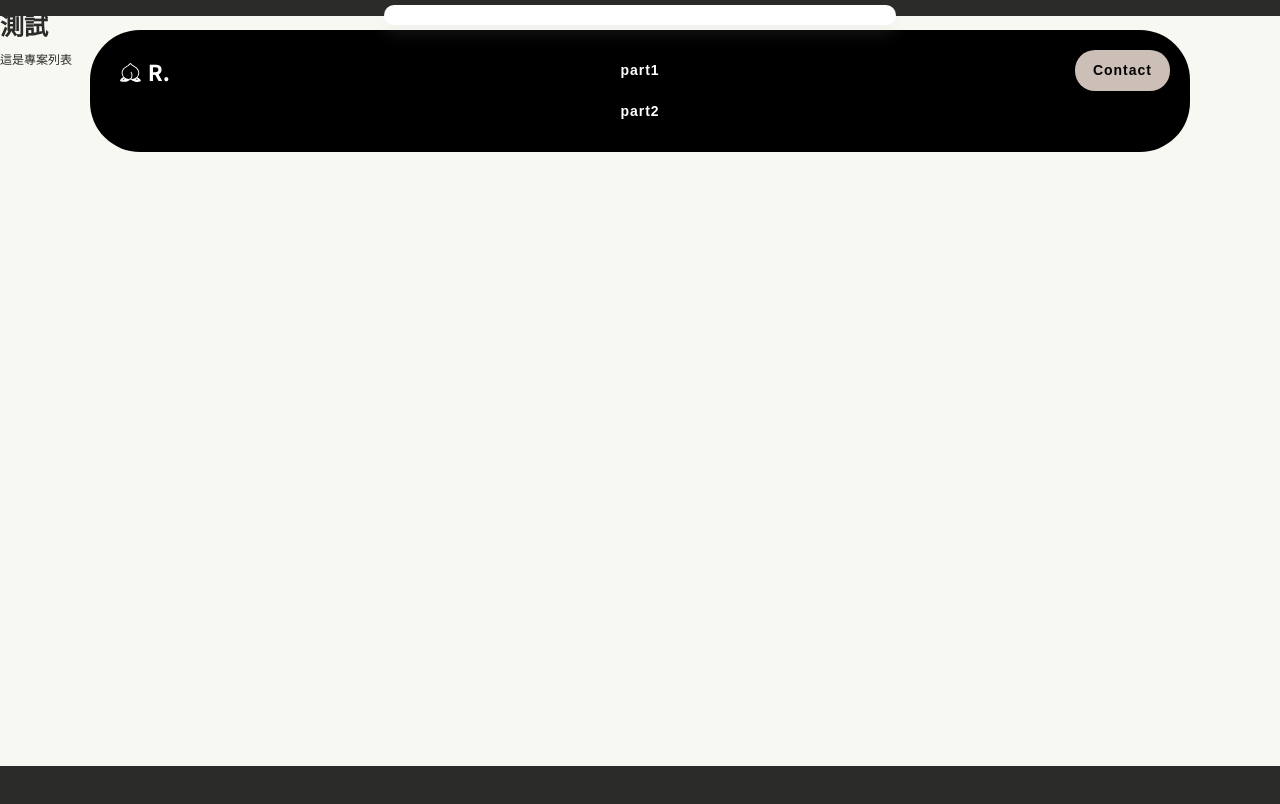
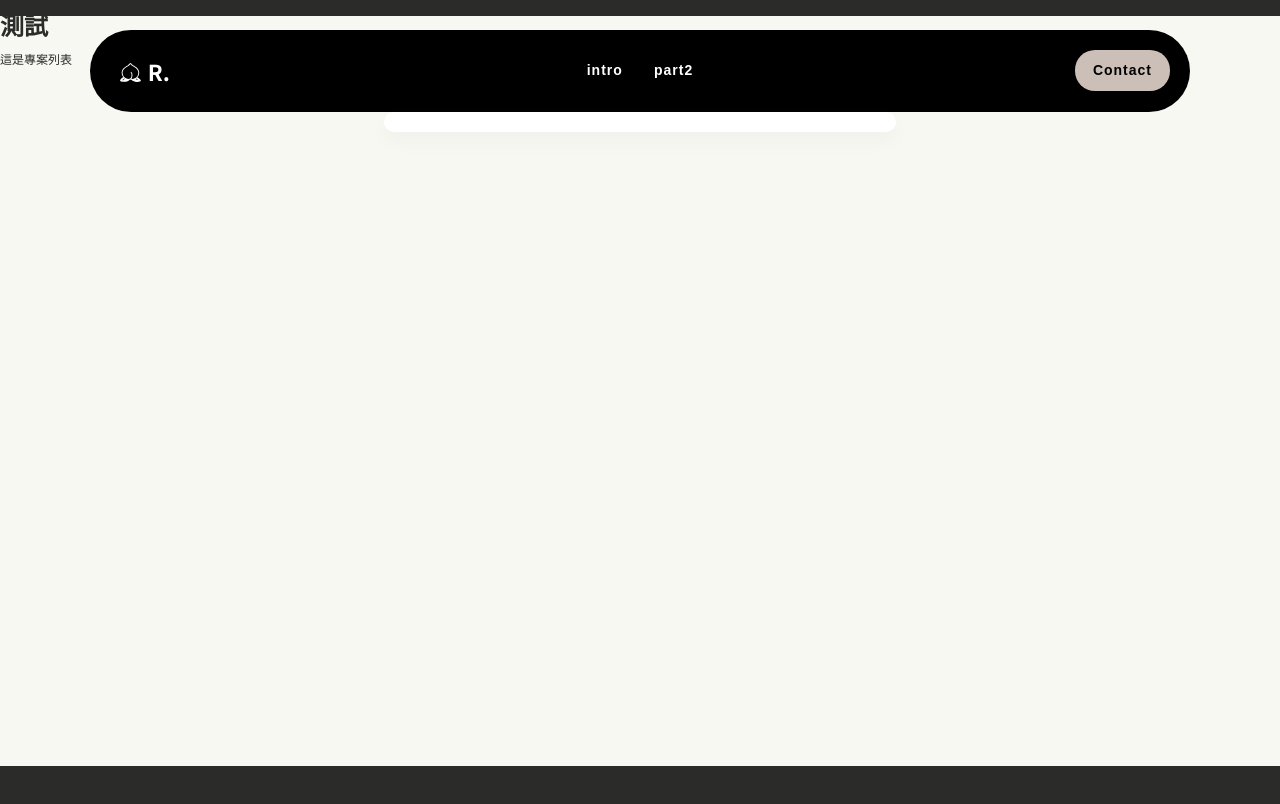
Before and after one commit to tingm1020/portfolio, a Next.js app: page /project in a window 1280 px wide. Both pictures are taken after a click on the button "part2". Shown: the top 804 px of the page. Built offline with nearby package versions, Linux system fonts and the light colour scheme; a web font is replaced by a local one.

Commit message:
fix: header.js & remove [slug].js cause of without data

```diff
--- a/src/assets/styles/Header.module.scss
+++ b/src/assets/styles/Header.module.scss
@@ -151,17 +151,21 @@ $pageColor1: #f7f8f2;
 				transition: all .6s;
 			}
 		}
+		&_arrow{
+			position: relative;
+			display: inline-block;
+			@include wh(15px,15px);
+			background: url(../../../public/images/arrow_right_000000.svg) 50% 50% no-repeat;
+			margin: 0 8px -1px;
+		}
 	}
 	&_hover{
 		&CollectMenu{
-			// position: relative;
-			position: absolute;
+			@include abs($w:40%,$h:auto,$l:50%,$t:100%);
 			background: #fff;
-			@include wh(40%,auto);
 			border-radius: 15px;
-			left: 50%;
-			top: 5px;
-			transform: translate(-50%,0);
+			z-index: 10;
+			transform: translateX(-50%);
 			box-shadow: 0 10px 15px rgba(200,200,200,.1);
 			&_block{
 				position: relative;
@@ -171,15 +175,34 @@ $pageColor1: #f7f8f2;
 			&_section{
 				color: #000;
 				line-height: 1.4;
+				display: grid;
+				grid-auto-flow: column;
+				grid-template-rows: repeat(4, auto);
+				gap: 1rem;
+				&_single100{
+					.menu_hoverCollectMenu_section_box{
+						width: 100%;
+					}
+				}
 				&_box{
 					position: relative;
-					display: flex;
-					flex-direction: column;
+					width: 50%;
+					padding: 20px;
+					box-sizing: border-box;
 					h4{
+						position: relative;
+						display: inline-block;
+						letter-spacing: 1px;
 						font-size: 18px;
+						margin: 0 0 .5rem;
 					}
 					p{
-						font-size: 16px;
+						font-size: 14px;
+					}
+					&:hover{
+						background: #f4f4f4;
+						border-radius: 15px;
+						transition: all .3s;
 					}
 				}
 			}
--- a/src/components/Header.js
+++ b/src/components/Header.js
@@ -1,7 +1,7 @@
 import { useState } from "react";
 import Image from "next/image";
 import stylesHeader from "../assets/styles/Header.module.scss";
-
+import { motion } from "framer-motion";
 
 const HeaderVariant1 = () => {
 
@@ -137,10 +137,9 @@ const HeaderVariant1 = () => {
 const HeaderVariant2 = () =>{
     const [showSubmenu, setShowSubmenu] = useState(false);
     const hoverSections = [
-        { title: "專案介紹", content: "測試內容"},
-        { title: "技能專長", content: "測試內容"},
-        { title: "專案拆解", content: "測試內容"},
-        { title: "深入歷程", content: "測試內容"},
+        { title: "近期專案介紹", content: "展示風格與實作邏輯"},
+        { title: "專案拆解", content: "呈現開發流程與技術選擇"},
+        { title: "深入歷程", content: "聚焦挑戰與解法脈絡"},
     ];
     return (
         <div className={`${stylesHeader.Header_singleEquallyLine} ${stylesHeader.Header_style1}`}>
@@ -163,21 +162,18 @@ const HeaderVariant2 = () =>{
                 <div className={stylesHeader.menu_PC}>
                     <div className={stylesHeader.menu_posCenter}>
                         <div className={stylesHeader.menu_block}>
-                            <div
-                                className={stylesHeader.menu_hoverGroup}
+                            <button
+                                className={stylesHeader.menu_menuBtn}
                                 onMouseEnter={() => setShowSubmenu("intro")}
                             >
-                                <button className={stylesHeader.menu_menuBtn}>part1</button>
-
-                            </div>
-                            <div
-                                className={stylesHeader.menu_hoverGroup}
+                            intro
+                            </button>
+                            <button
+                                className={stylesHeader.menu_menuBtn}
                                 onMouseEnter={() => setShowSubmenu("project")}
                             >
-                                <button className={stylesHeader.menu_menuBtn}>part2</button>
-                            </div>
-
-
+                            part2
+                            </button>
                         </div>
                     </div>
                     <div className={stylesHeader.menu_posRight}>
@@ -194,31 +190,39 @@ const HeaderVariant2 = () =>{
 
             </div>
 
-            {showSubmenu &&
-                <div
+            {showSubmenu && (
+                <motion.div
                     className={stylesHeader.menu_hoverCollectMenu}
+                    initial={{ opacity:0, y:-50, x:"-50%"}}
+                    animate={{ opacity:1, y:0, x:"-50%"}}
+                    exit={{ opacity:0, y:-50, x: "-50%"}}
+                    transition={{ duration: .3 }}
+
                     onMouseEnter={() => setShowSubmenu(showSubmenu)}
-                    onMouseLeave={() => setShowSubmenu(null)}
+                    // onMouseLeave={() => setShowSubmenu(null)}
                 >
-                    {showSubmenu === "intro" &&
+                {showSubmenu === "intro" &&  (
                     <div className={stylesHeader.menu_hoverCollectMenu_block}>
-                            <div className={stylesHeader.menu_hoverCollectMenu_section}>
+                        <div className={`${stylesHeader.menu_hoverCollectMenu_section} ${stylesHeader.menu_hoverCollectMenu_section_single100}`}>
                             {hoverSections.map((item, index) => (
                                 <div className={stylesHeader.menu_hoverCollectMenu_section_box} key={index}>
-                                        <h4>{item.title}</h4>
+                                    <h4>
+                                        {item.title}
+                                        <span className={stylesHeader.menu_menuBtn_arrow}></span>
+                                    </h4>
                                     <p>{item.content}</p>
                                 </div>
                             ))}
                         </div>
                     </div>
-                    }
-                    {showSubmenu === "project" &&
+                )}
+                {showSubmenu === "project" && (
                     <div className={stylesHeader.menu_hoverCollectMenu_block}>
 
                     </div>
-                    }
-                </div>
-            }
+                )}
+                </motion.div>
+            )}
         </div>
 
     );
```
Also changed, not shown: pages/project/[slug].js (deleted, +0 -21 lines), public/images/arrow_right_000000.svg (added). Lines whose indentation alone changed are shown as unchanged.
